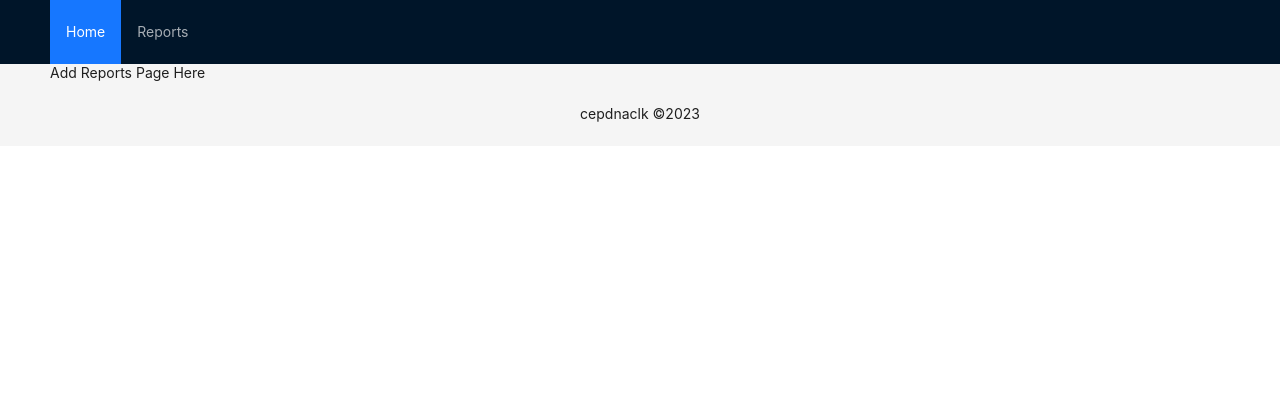
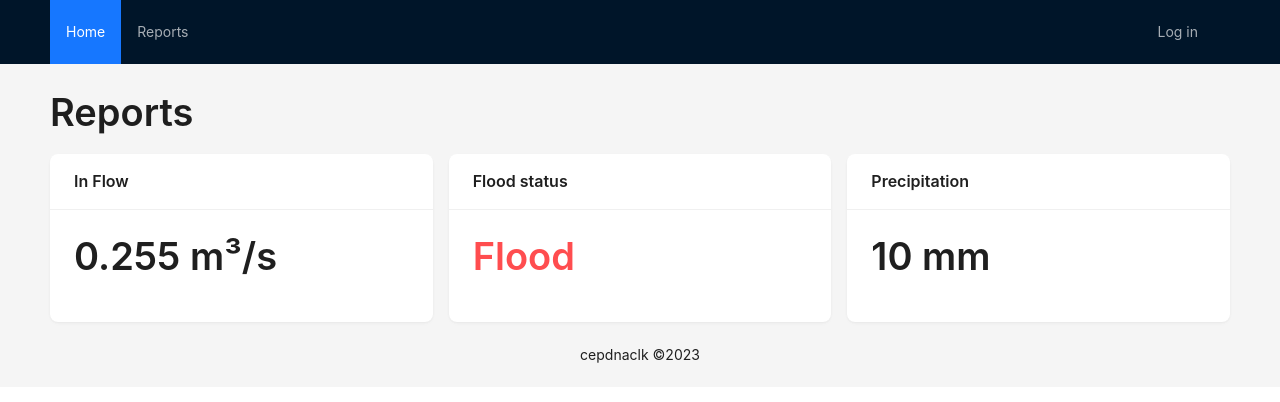
Before and after one commit to cepdnaclk/e18-6sp-Realtime-Flood-Forecast-System, a React (Create React App) app in the folder code/frontend/: page /reports in a window 1280 px wide. Shown: the top 402 px of the page. Built offline with nearby package versions, Linux system fonts and the light colour scheme.

Commit message:
Update frontend web interface (#26)

```diff
--- a/code/frontend/package.json
+++ b/code/frontend/package.json
@@ -14,7 +14,7 @@
     "google-maps-react-markers": "^1.2.4",
     "react": "^18.2.0",
     "react-dom": "^18.2.0",
-    "react-router-dom": "^6.12.1",
+    "react-router-dom": "^6.13.0",
     "react-scripts": "5.0.1",
     "typescript": "^4.4.2",
     "web-vitals": "^2.1.0"
@@ -42,6 +42,5 @@
       "last 1 firefox version",
       "last 1 safari version"
     ]
-  },
-  "devDependencies": {}
+  }
 }
--- a/code/frontend/src/App.tsx
+++ b/code/frontend/src/App.tsx
@@ -1,6 +1,9 @@
 import React, { useState } from "react";
 import { Breadcrumb, Layout, Menu, theme } from "antd";
 import Home from "./pages/Home";
+import Login from "./pages/Login";
+import Reports from "./pages/Reports";
+
 import {
   Link,
   Route,
@@ -12,12 +15,24 @@ import {
 const { Header, Content, Footer } = Layout;
 
 const navMenus = [
-  { key: "0", label: "Home", path: "/", element: <Home /> },
+  { key: "0",
+  label: "Home",
+  path: "/",
+  element: <Home />,
+  position: "left",
+  },
   {
     key: "1",
     label: "Reports",
     path: "/reports",
-    element: <div>Add Reports Page Here</div>,
+    element: <Reports />,
+    position: "left",
+  },
+  { key: "2",
+  label: "Log in",
+  path: "/login",
+  element: <Login />,
+  position: "right",
   },
 ];
 
@@ -30,6 +45,31 @@ const App: React.FC = () => {
 
   const handleNavClick = (key: string) => {
     setSelectedNav(key); // Update the selected navbar item when clicked
+  };
+
+  const renderMenuItems = () => {
+    const leftMenuItems = navMenus
+      .filter((menu) => menu.position === "left")
+      .map((menu) => (
+        <Menu.Item key={menu.key}>
+          <Link to={menu.path}>{menu.label}</Link>
+        </Menu.Item>
+      ));
+
+    const rightMenuItems = navMenus
+      .filter((menu) => menu.position === "right")
+      .map((menu) => (
+        <Menu.Item key={menu.key}>
+          <Link to={menu.path}>{menu.label}</Link>
+        </Menu.Item>
+      ));
+
+    return (
+      <>
+        {leftMenuItems}
+        <Menu.Item style={{ marginLeft: "auto" }}>{rightMenuItems}</Menu.Item>
+      </>
+    );
   };
 
   return (
@@ -50,11 +90,7 @@ const App: React.FC = () => {
           selectedKeys={[selectedNav]} // Pass the selected key to highlight the active navbar item
           onClick={({ key }) => handleNavClick(key)} // Handle navbar item click
         >
-          {navMenus.map((menu) => (
-            <Menu.Item key={menu.key}>
-              <Link to={menu.path}>{menu.label}</Link>
-            </Menu.Item>
-          ))}
+         {renderMenuItems()}
         </Menu>
       </Header>
       <Content className="site-layout" style={{ padding: "0 50px" }}>
--- /dev/null
+++ b/code/frontend/src/components/CircularProgressBar.tsx
@@ -0,0 +1,32 @@
+import { Progress } from "antd";
+import { FC } from "react";
+
+interface CircularProgressBarProps {
+  waterLevel: number;
+}
+
+const CircularProgressBar: FC<CircularProgressBarProps> = ({ waterLevel }) => {
+  const getColor = (waterLevel: number) => {
+    if (waterLevel >= 90) {
+      return "#ff4d4f"; // Red color for danger
+    } else if (waterLevel >= 30) {
+      return "#aef359"; // Green color for favorable weather
+    }
+    return "#d6967a"; // Default brown color for dry season
+  };
+
+  const color = getColor(waterLevel);
+
+  return (
+    <div style={{ textAlign: "center" }}>
+      <Progress
+        type="circle"
+        percent={waterLevel}
+        strokeColor={color}
+      />
+      <h3 style={{ marginTop: "1rem", color }}>Water Level: {waterLevel}%</h3>
+    </div>
+  );
+};
+
+export default CircularProgressBar;
--- /dev/null
+++ b/code/frontend/src/components/LoginForm.tsx
@@ -0,0 +1,34 @@
+import { Form, Input, Button } from "antd";
+import { FC } from "react";
+
+interface LoginFormProps {
+  onFinish: (values: any) => void;
+}
+
+const LoginForm: FC<LoginFormProps> = ({ onFinish }) => {
+  return (
+    <Form name="login" onFinish={onFinish}>
+      <Form.Item
+        name="username"
+        label="Username"
+        rules={[{ required: true, message: "Please enter your username" }]}
+      >
+        <Input />
+      </Form.Item>
+      <Form.Item
+        name="password"
+        label="Password"
+        rules={[{ required: true, message: "Please enter your password" }]}
+      >
+        <Input.Password />
+      </Form.Item>
+      <Form.Item>
+        <Button type="primary" htmlType="submit">
+          Log In
+        </Button>
+      </Form.Item>
+    </Form>
+  );
+};
+
+export default LoginForm;
--- a/code/frontend/src/pages/Home.tsx
+++ b/code/frontend/src/pages/Home.tsx
@@ -3,6 +3,7 @@ import Title from "antd/es/typography/Title";
 import { FC } from "react";
 import Map from "../components/Map";
 import SubscribeForm from "../components/SubscribeForm";
+import CircularProgressBar from "../components/CircularProgressBar";
 
 const Home: FC = () => {
   return (
@@ -24,10 +25,17 @@ const Home: FC = () => {
               </Card>
             </Col>
           </Row>
-          <Row gutter={16}>
+          <Row gutter={16} style={{ marginBottom: "3rem" }}>
             <Col span={24}>
               <Card title="Get Flood Alerts" bordered={false}>
                 <SubscribeForm />
+              </Card>
+            </Col>
+          </Row>
+          <Row gutter={16}>
+            <Col span={24}>
+              <Card title="Real time water level" bordered={false} style={{justifyContent: "center", alignItems: "center" }}>
+                <CircularProgressBar waterLevel={80} />
               </Card>
             </Col>
           </Row>
--- /dev/null
+++ b/code/frontend/src/pages/Login.tsx
@@ -0,0 +1,30 @@
+import { Card, Col, Row } from "antd";
+import { FC } from "react";
+import Title from "antd/es/typography/Title";
+import LoginForm from "../components/LoginForm";
+
+const Login: FC = () => {
+  const onFinish = (values: any) => {
+    console.log("Form submitted:", values);
+    // Perform login logic here
+  };
+
+  return (
+    <div>
+      <Title>Login</Title>
+      <Row gutter={16}>
+        <Col span={12}>
+          <Row gutter={16}>
+            <Col span={24}>
+              <Card title="Login Form" bordered={false}>
+                <LoginForm onFinish={onFinish} />
+              </Card>
+            </Col>
+          </Row>
+        </Col>
+      </Row>
+    </div>
+  );
+};
+
+export default Login;
--- /dev/null
+++ b/code/frontend/src/pages/Reports.tsx
@@ -0,0 +1,32 @@
+import { Card, Col, Row } from "antd";
+import Title from "antd/es/typography/Title";
+import { FC } from "react";
+
+const Reports: FC = () => {
+  return (
+    <div>
+      <Title>Reports</Title>
+      <Row gutter={16}>
+        <Col span={8}>
+          <Card title="In Flow" bordered={false}>
+            <Title style={{ marginTop: 0 }}>0.255 m³/s</Title>
+          </Card>
+        </Col>
+        <Col span={8}>
+          <Card title="Flood status" bordered={false}>
+            <Title style={{ marginTop: 0 }} type="danger">
+              Flood
+            </Title>
+          </Card>
+        </Col>
+        <Col span={8}>
+          <Card title="Precipitation" bordered={false}>
+            <Title style={{ marginTop: 0 }}>10 mm</Title>
+          </Card>
+        </Col>
+      </Row>
+    </div>
+  );
+};
+
+export default Reports;
```
Also changed, not shown: 2 other files (tests, documents, lock files or other folders).
